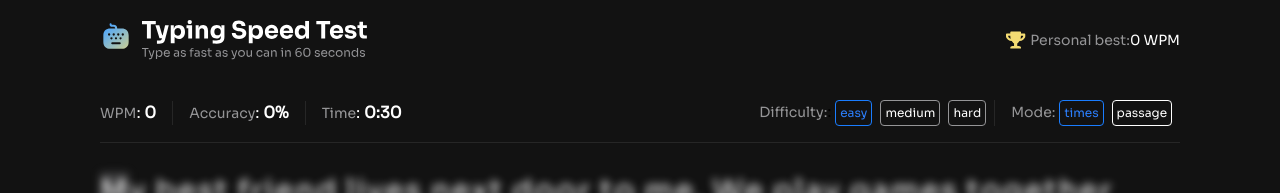
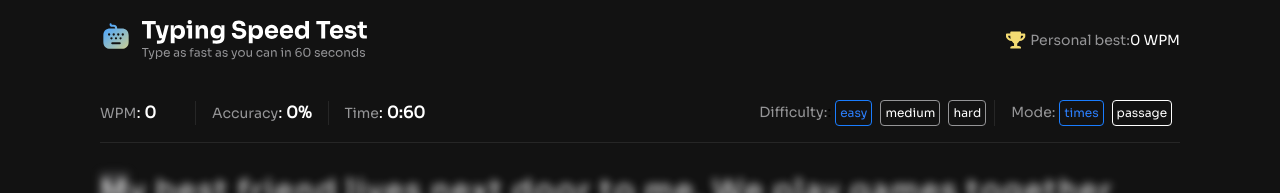
Before and after one commit to raziq-quraishi/typing-speed-test, a Vue app: page / in a window 1280 px wide. Shown: the top 193 px of the page. Built offline with nearby package versions, Linux system fonts and the light colour scheme.

Commit message:
fix: wpm width consistency

```diff
--- a/src/components/ActionPanel.vue
+++ b/src/components/ActionPanel.vue
@@ -8,7 +8,7 @@
   ></textarea>
   <main class="flex items-center justify-between border-b pb-4 border-[var(--neutral-800)]">
     <section class="flex items-center text-[var(--neutral-0)] divide-x divide-[var(--neutral-800)]">
-      <p class="pr-4">
+      <p class="w-24 pr-4">
         <span class="text-sm text-[var(--neutral-400)]">WPM</span>:
         <span class="font-bold">{{ wpm }}</span>
       </p>
@@ -127,7 +127,7 @@ let hiddenInput = ref(null)
 let isBlurred = ref(true)
 let elapsedSeconds = ref(0)
 let timer = null
-let maxTime = ref(30)
+let maxTime = ref(60)
 let timeLeft = ref(maxTime.value)
 onBeforeUnmount(() => {
   document.removeEventListener('click', focusInput)
```
